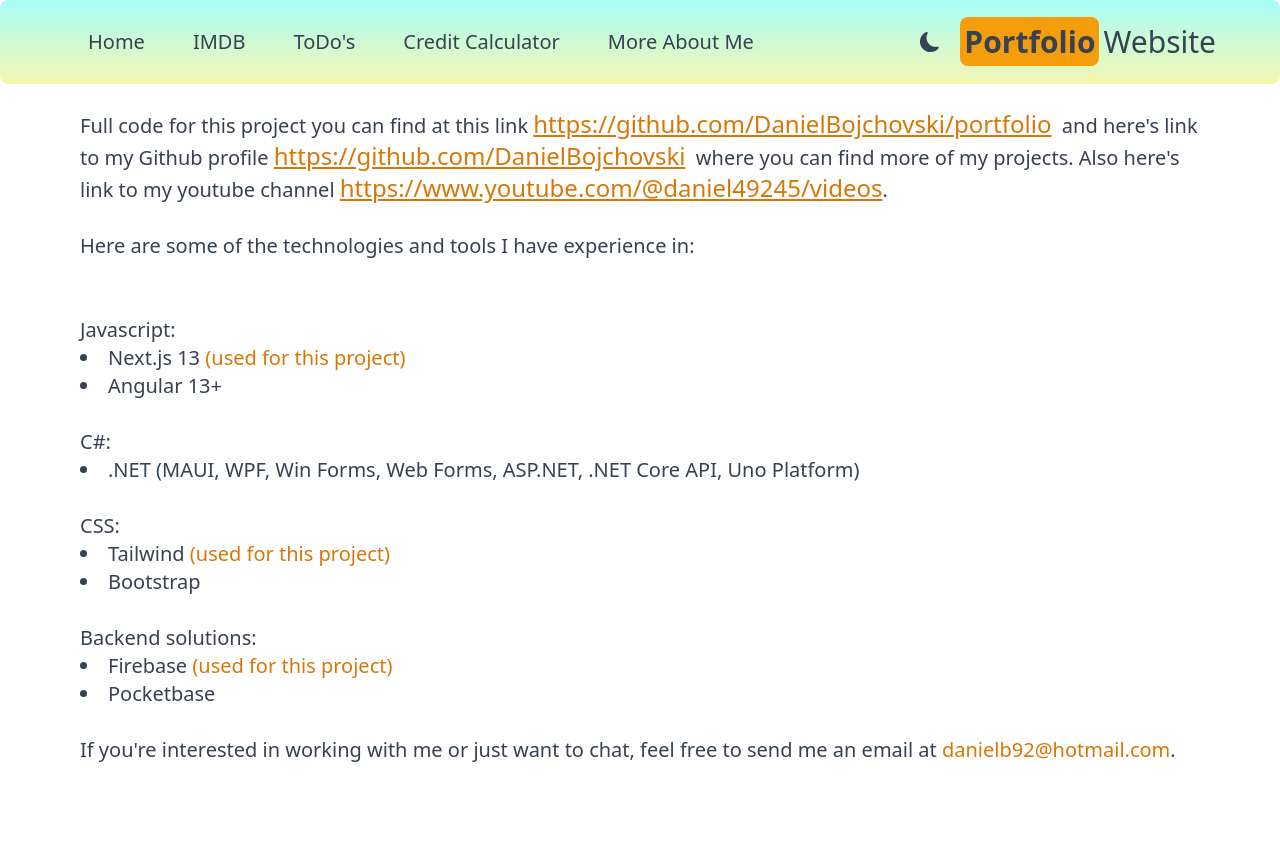
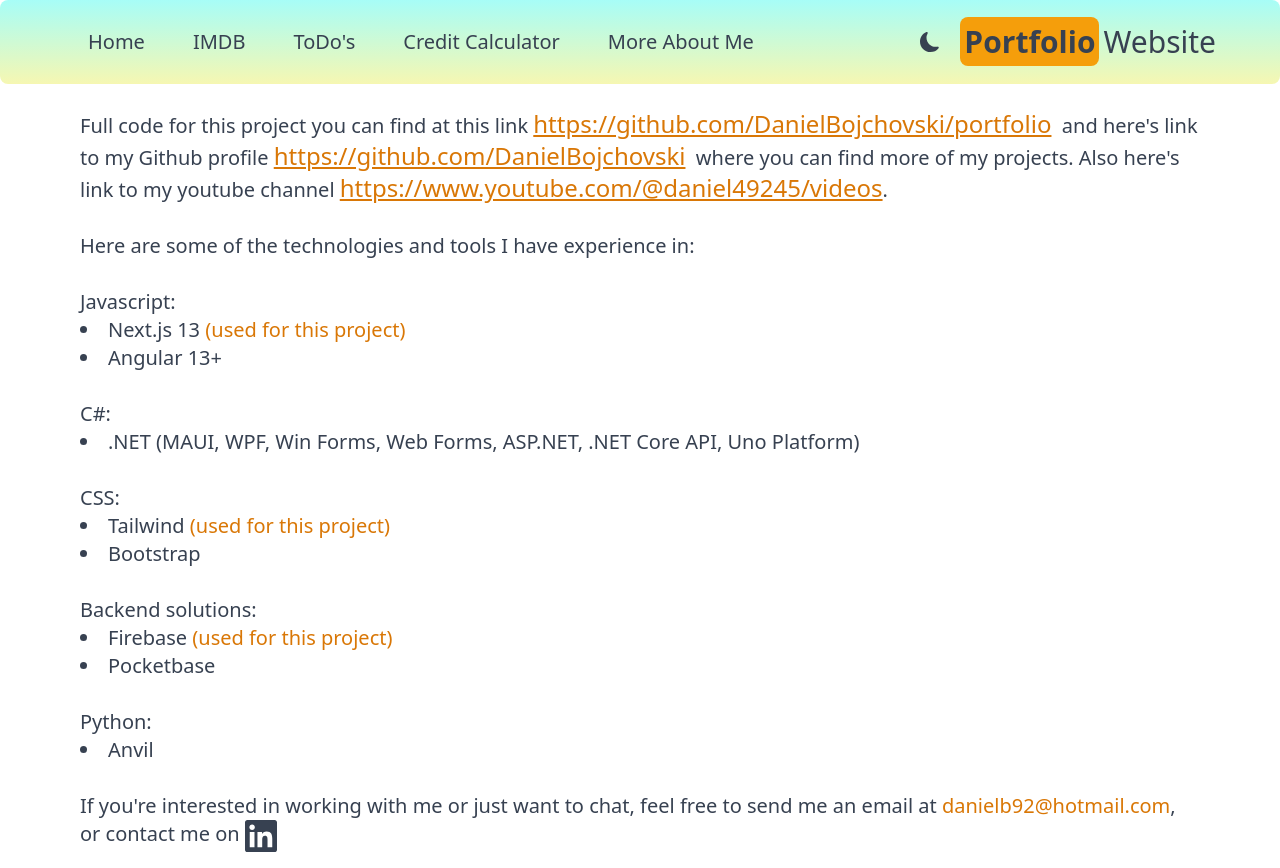
Before and after one commit to DanielBojchovski/portfolio, a Next.js app: page /about in a window 1280 px wide. Before the commit the page ends 800 px from the top, so only its background shows below. Built offline with nearby package versions, Linux system fonts and the light colour scheme.

Commit message:
add python/anvil as a skill and link from linkedin

```diff
--- a/src/app/about/page.jsx
+++ b/src/app/about/page.jsx
@@ -1,3 +1,5 @@
+import { SiLinkedin } from "react-icons/si";
+
 export default function About() {
   return (
     <div className="max-w-6xl mx-auto space-y-4 p-4 mt-2">
@@ -11,18 +13,15 @@
             >
               https://github.com/DanielBojchovski/portfolio
             </a>
-            </span>&nbsp;
-            and here&apos;s link to my Github profile&nbsp;
+          </span>
+          &nbsp; and here&apos;s link to my Github profile&nbsp;
           <span className="sm:text-2xl text-amber-600 font-medium">
-              <a
-                href="https://github.com/DanielBojchovski"
-                className="underline"
-              >
+            <a href="https://github.com/DanielBojchovski" className="underline">
               https://github.com/DanielBojchovski
             </a>
-            </span>&nbsp;
-            where you can find more of my projects. Also here&apos;s link to my
-            youtube channel&nbsp;
+          </span>
+          &nbsp; where you can find more of my projects. Also here&apos;s link
+          to my youtube channel&nbsp;
           <span className="sm:text-2xl text-amber-600 font-medium">
             <a
               href="https://www.youtube.com/@daniel49245/videos"
@@ -34,10 +33,7 @@
           .
         </p>
         <br />
-          <p>
-            Here are some of the technologies and tools I have experience in:
-          </p>
-          <br />
+        <p>Here are some of the technologies and tools I have experience in:</p>
         <br />
         <h3>Javascript:</h3>
         <ul className="list-disc list-inside">
@@ -79,15 +75,25 @@
           </li>
           <li>Pocketbase</li>
         </ul>
-
+        <br />
+        <h3>Python:</h3>
+        <ul className="list-disc list-inside">
+          <li>Anvil</li>
+        </ul>
         <br />
         <p>
-            If you&apos;re interested in working with me or just want to chat, feel
-            free to send me an email at&nbsp;
+          If you&apos;re interested in working with me or just want to chat,
+          feel free to send me an email at&nbsp;
           <span className="text-xl text-amber-600 font-medium">
             danielb92@hotmail.com
           </span>
-            .
+          , or contact me on&nbsp;
+          <a
+            href="https://www.linkedin.com/in/danielbojchovski/"
+            style={{ display: "inline-block", verticalAlign: "middle" }}
+          >
+            <SiLinkedin size={32} />
+          </a>
         </p>
       </div>
     </div>
```
Also changed, not shown: firebase.json, 1 other file (tests, documents, lock files or other folders). Lines whose indentation alone changed are shown as unchanged.
